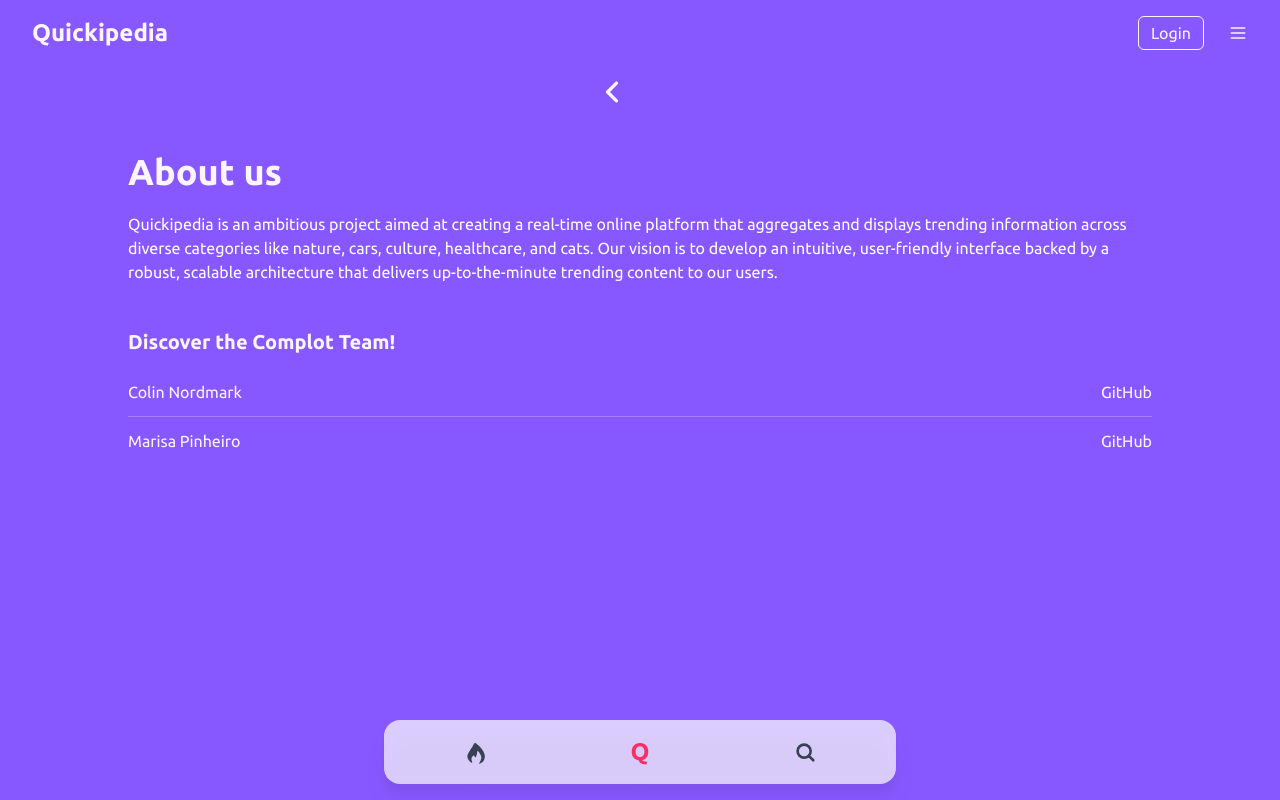
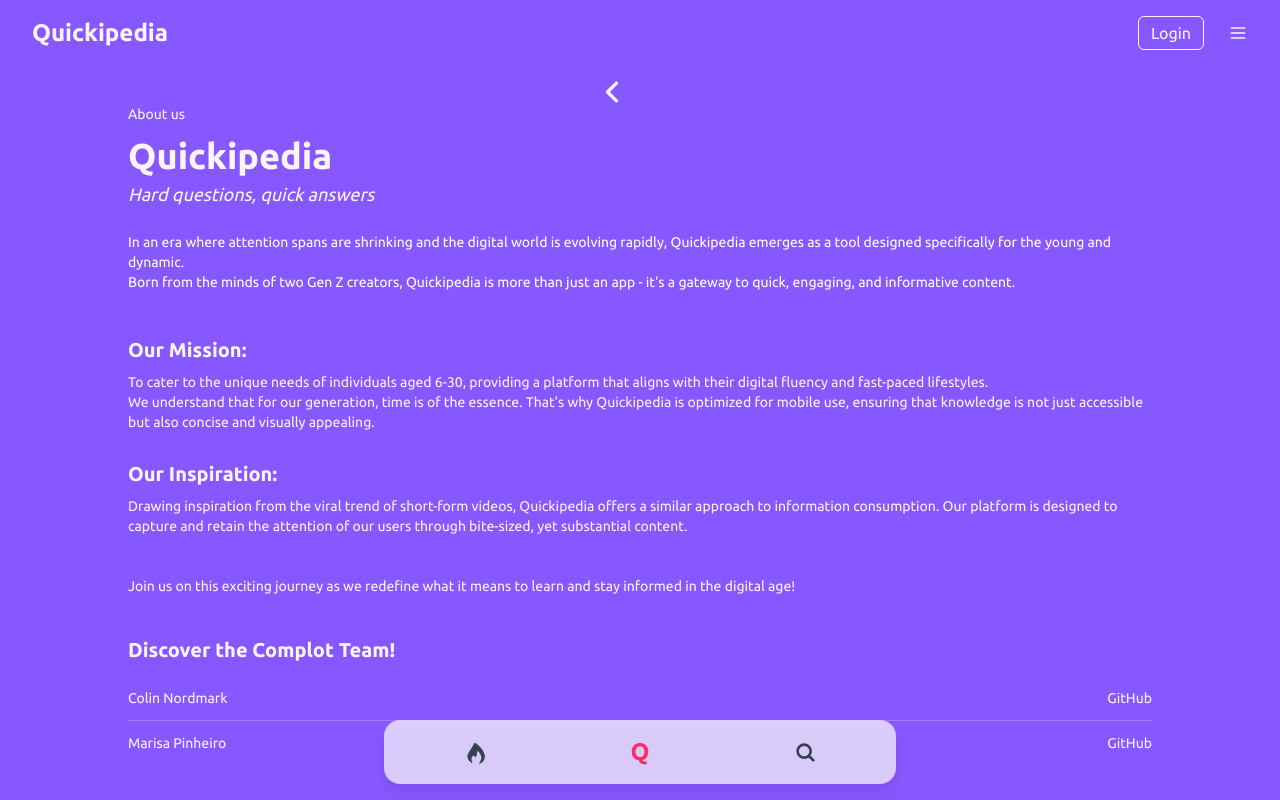
Before and after one commit to ComplotTeam/Quickipedia, a Next.js app in the folder quickipedia_frontend/: page /about in a window 1280 px wide. Shown: the top 800 px of the page. Built offline with nearby package versions, Linux system fonts and the light colour scheme; no server answers.

Commit message:
refactor: updating about page

```diff
--- a/quickipedia_frontend/app/about/page.tsx
+++ b/quickipedia_frontend/app/about/page.tsx
@@ -6,17 +6,47 @@ export default function About() {
   return (
     <main className=" text-primaryB bg-primary flex min-h-screen mt-10 flex-col items-center py-10">
       <BackButton />
-      <div className="flex flex-col w-[80%] items left text-left">
-        <h1 className="mr-auto text-primaryB flex items-start mb-3  mt-12 item-start text-4xl font-bold">
-          About us
+      <div className="flex flex-col w-[80%] items text-sm left text-left">
+        <h3>About us</h3>
+        <h1 className="mr-auto text-primaryB flex items-start mb-1 mt-3 item-start text-4xl font-bold">
+          Quickipedia
         </h1>
-        <p className="mt-2 text-white">
-          Quickipedia is an ambitious project aimed at creating a real-time
-          online platform that aggregates and displays trending information
-          across diverse categories like nature, cars, culture, healthcare, and
-          cats. Our vision is to develop an intuitive, user-friendly interface
-          backed by a robust, scalable architecture that delivers
-          up-to-the-minute trending content to our users.
+        <h2 className="italic mb-4 text-lg">Hard questions, quick answers</h2>
+        <p className="mt-2 mb-4 text-md text-white">
+          In an era where attention spans are shrinking and the digital world is
+          evolving rapidly, Quickipedia emerges as a tool designed specifically
+          for the young and dynamic.
+          <br />
+          Born from the minds of two Gen Z creators, Quickipedia is more than
+          just an app - it&apos;s a gateway to quick, engaging, and informative
+          content.
+        </p>
+        <br />
+        <h4 className="text-xl font-bold mt-2 mb-2">Our Mission:</h4>
+        <p>
+          To cater to the unique needs of individuals aged 6-30, providing a
+          platform that aligns with their digital fluency and fast-paced
+          lifestyles.
+          <br />
+          We understand that for our generation, time is of the essence.
+          That&apos;s why Quickipedia is optimized for mobile use, ensuring that
+          knowledge is not just accessible but also concise and visually
+          appealing.
+        </p>
+        <br />
+        <h4 className="text-xl font-bold mt-2 mb-2">Our Inspiration:</h4>
+        <p>
+          Drawing inspiration from the viral trend of short-form videos,
+          Quickipedia offers a similar approach to information consumption. Our
+          platform is designed to capture and retain the attention of our users
+          through bite-sized, yet substantial content.
+        </p>
+        <br />
+
+        <br />
+        <p>
+          Join us on this exciting journey as we redefine what it means to learn
+          and stay informed in the digital age!
         </p>
         <br />
         <h1 className="mr-auto text-primaryB flex items-start mb-3  mt-5 item-start text-xl font-bold">
```
